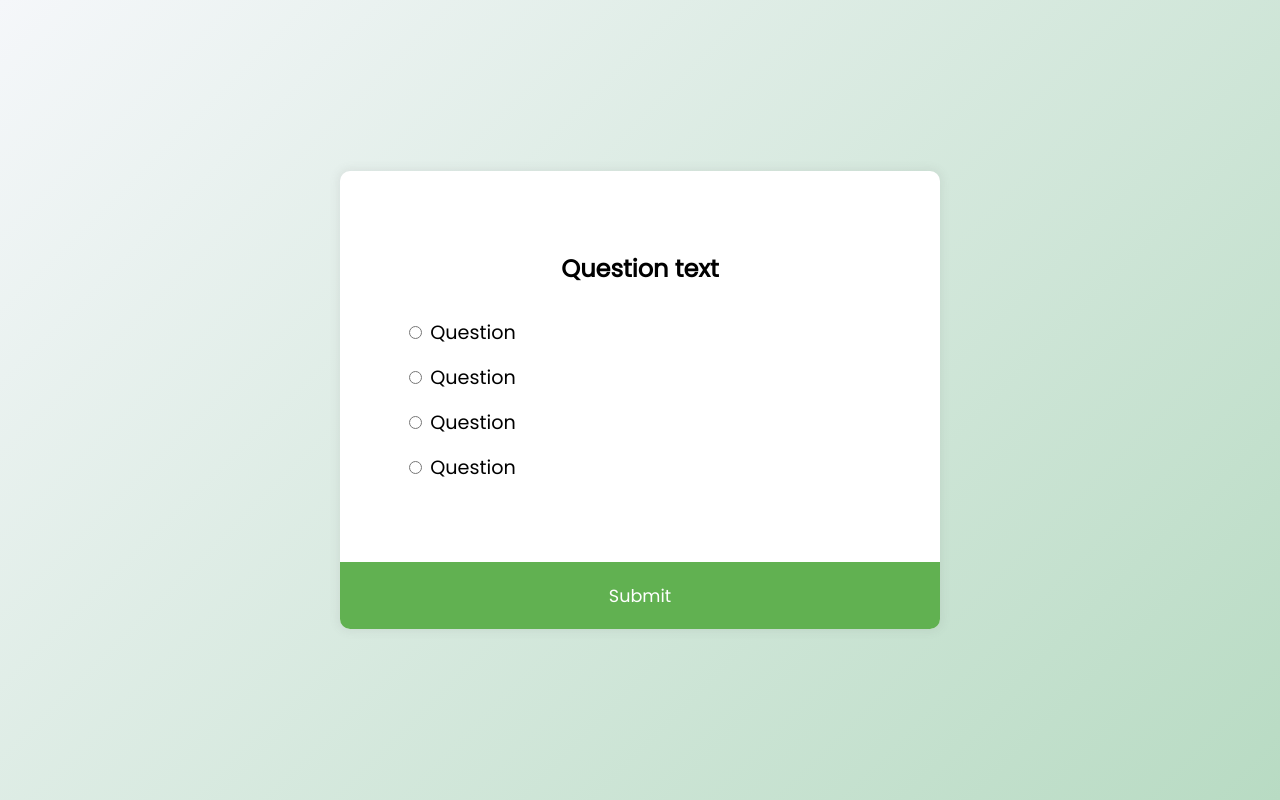
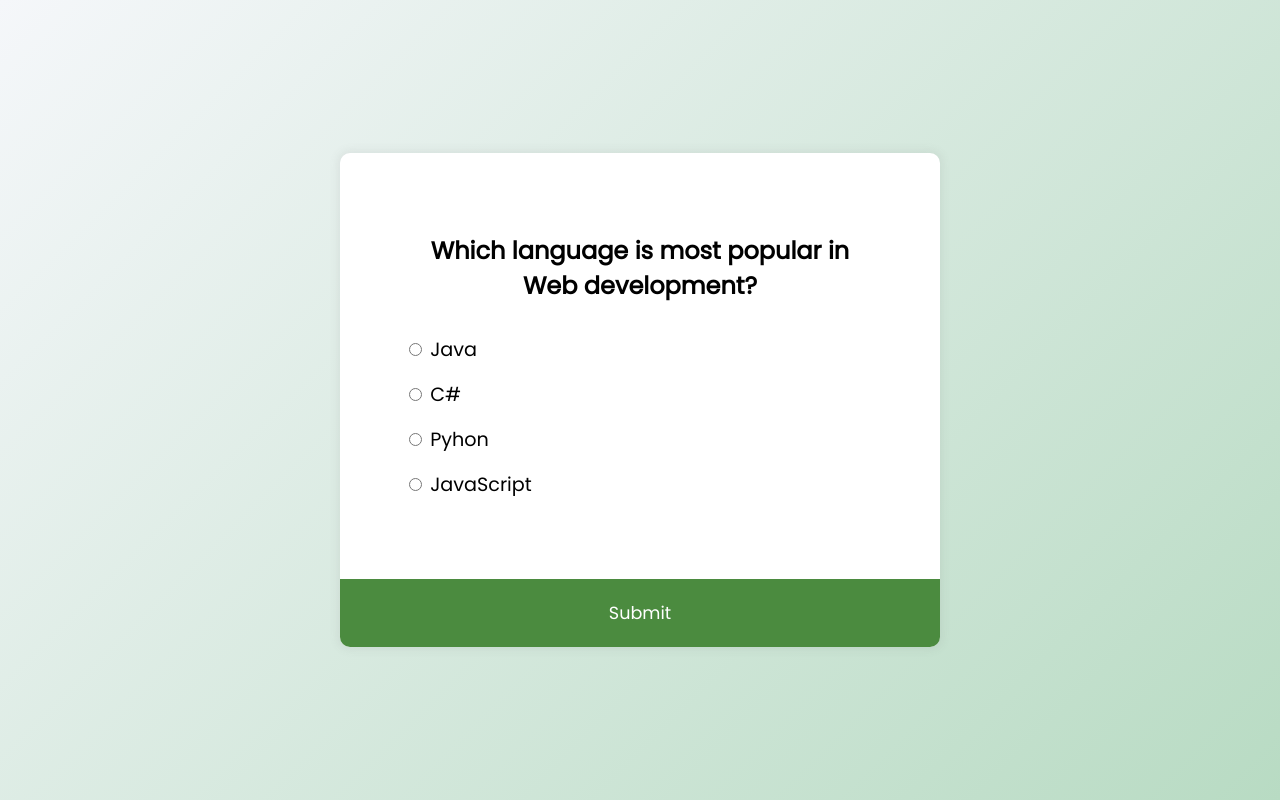
Before and after one commit to WlodarskiMichal/quiz-app-javascript, a plain HTML site: page index.html in a window 1280 px wide. Both pictures are taken after a click on the button "Submit". Drawn offline with Linux system fonts and the light colour scheme.

Commit message:
Adding questions to the quiz

```diff
--- a/script.js
+++ b/script.js
@@ -0,0 +1,35 @@
+const quizData = [
+    {
+        question: "Which language is most popular in Web development?",
+        a: "Java",
+        b: "C#",
+        c: "Pyhon",
+        d: "JavaScript",
+        correct: "d",
+}
+]
+
+const quiz = document.getElementById('quiz')
+const answerEls = document.querySelectorAll('.answer')
+const questionEl = document.getElementById('question')
+const a_text = document.getElementById('a_text')
+const b_text = document.getElementById('b_text')
+const c_text = document.getElementById('c_text')
+const d_text = document.getElementById('d_text')
+const submitBtn = document.getElementById('submit')
+
+let currentQuiz = 0
+let score = 0
+
+loadQuiz()
+
+function loadQuiz() {
+    const currentQuizData = quizData[currentQuiz]
+
+    questionEl.innerText = currentQuizData.question
+    a_text.innerText = currentQuizData.a
+    b_text.innerText = currentQuizData.b
+    c_text.innerText = currentQuizData.c
+    d_text.innerText = currentQuizData.d
+
+}
--- a/style.css
+++ b/style.css
@@ -62,5 +62,10 @@ button {
 }
 
 button:hover {
-    background-color: #b8c6db;
+    background-color: #4b8b3f;
 }
+
+button:focus {
+    outline: none;
+    background-color: #4b8b3f;
+}
```
